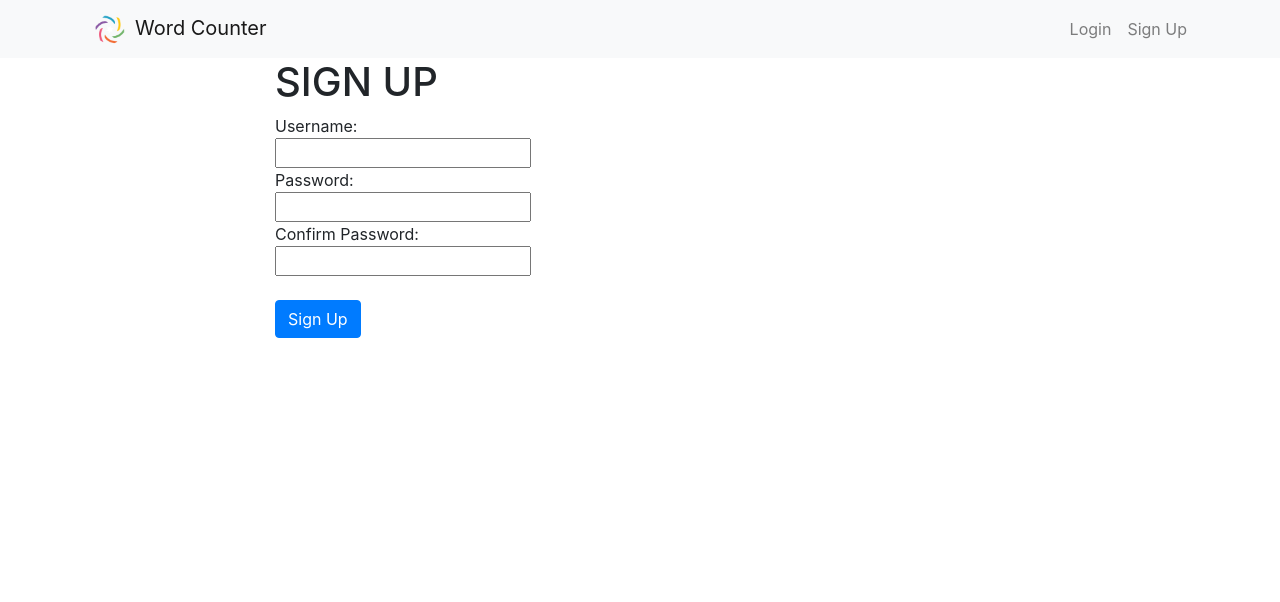
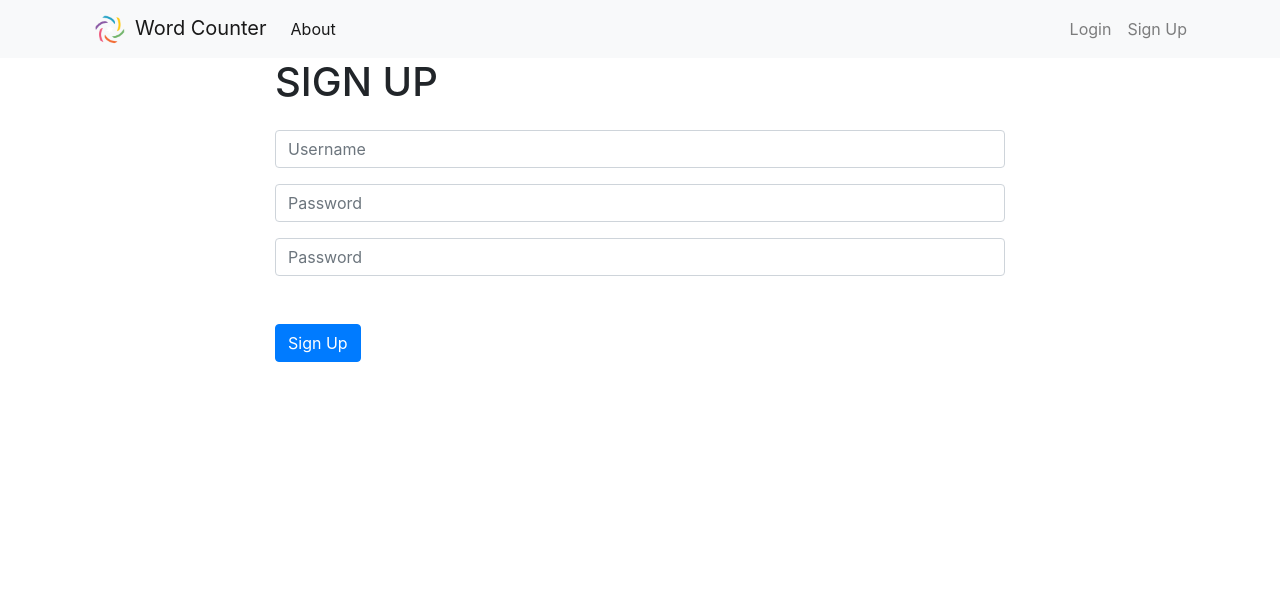
Before and after one commit to trusilov/wordcounter, a Django app: page /accounts/signup in a window 1280 px wide. Shown: the top 602 px of the page. Run offline with Django 3.2, Linux system fonts and the light colour scheme; some libraries are stand-ins or nearby versions.

Commit message:
fix frontend

```diff
--- a/counter/views.py
+++ b/counter/views.py
@@ -1,7 +1,9 @@
 from django.shortcuts import render
 import operator
+from django.contrib.auth.decorators import login_required
 
 
+@login_required(login_url='/accounts/signup')
 def home(request):
     return render(request, 'counter/home.html')
 
--- a/templates/accounts/signup.html
+++ b/templates/accounts/signup.html
@@ -4,30 +4,55 @@
 
 {% block content %}
     {% if error %}
-        {{ error }}
-        <br>
-        <br>
+        <div class="container pt-5">
+            <div class="alert alert-danger" role="alert">
+        <strong>Oops.</strong> {{ error }}
+        </div>
+        </div>
+
     {% endif %}
 
 
     <h1>SIGN UP</h1>
 
+
     <form action="{% url 'signup' %}" method="POST">
-        {% csrf_token %}
-        Username:
-        <br>
-        <input type="text" name="username">
-        <br>
-        Password:
-        <br>
-        <input type="password" name="password1">
-        <br>
-        Confirm Password:
-        <br>
-        <input type="password" name="password2">
-        <br>
-        <br>
-        <input class="btn btn-primary" type="submit" value="Sign Up">
+    {% csrf_token %}
+        <div class="from-group-row pt-3">
+            <input type="text" class="form-control" id="username" name="username" placeholder="Username">
+        </div>
+    <div class="from-group-row pt-3">
+            <input type="password" class="form-control" id="password1" name="password1" placeholder="Password">
+        </div>
+         <div class="from-group-row pt-3">
+            <input type="password" class="form-control" id="password2" name="password2" placeholder="Password">
+        </div>
+    <div class="form-group row pt-5">
+
+        <div class="col-sm-10">
+      <button type="submit" class="btn btn-primary" value="Sign In">Sign Up</button>
+        </div>
+    </div>
+
     </form>
 
+
+{#    <form action="{% url 'signup' %}" method="POST">#}
+{#        {% csrf_token %}#}
+{#        Username:#}
+{#        <br>#}
+{#        <input type="text" name="username">#}
+{#        <br>#}
+{#        Password:#}
+{#        <br>#}
+{#        <input type="password" name="password1">#}
+{#        <br>#}
+{#        Confirm Password:#}
+{#        <br>#}
+{#        <input type="password" name="password2">#}
+{#        <br>#}
+{#        <br>#}
+{#        <input class="btn btn-primary" type="submit" value="Sign Up">#}
+{#    </form>#}
+
 {% endblock content %}
--- a/templates/base.html
+++ b/templates/base.html
@@ -22,20 +22,29 @@
   <header>
       <nav class="navbar navbar-expand-lg navbar-light bg-light">
           <div class="container">
-      <a class="navbar-brand" href="">
+      <a class="navbar-brand" href="{% url 'home' %}">
           <img src="{% static 'img/logo.png' %}" class="d-inline-block align-top" height="32" width="50">Word Counter</a>
       <button class="navbar-toggler" type="button" data-toggle="collapse" data-target="#navbarNavAltMarkup"
               aria-controls="navbarNavAltMarkup" aria-expanded="false" aria-label="Toggle navigation">
         <span class="navbar-toggler-icon"></span>
       </button>
           <div class="collapse navbar-collapse" id="navbarNavAltMarkup">
+            <ul class="navbar-nav mr-auto">
+                <li class="nav-item active">
+                    <a class="nav-link" href="{% url 'about' %}">About </a>
+                </li>
+            </ul>
+
             <div class="navbar-nav ml-auto">
 
+
                 {% if user.is_authenticated %}
-                    <a class="nav-item nav-link" href="#">Create</a>
-
                     <a class="nav-item nav-link"
-                       href="#">Logout</a>
+                       href="javascript:{document.getElementById('logout').submit()}" onclick="">Logout</a>
+                    <form action="{% url 'logout' %}" id="logout" method="POST">
+                    {% csrf_token %}
+                        <input type="hidden">
+                    </form>
 
                 {% else %}
                     <a class="nav-item nav-link" href="{% url 'login' %}">Login</a>
--- a/templates/counter/about.html
+++ b/templates/counter/about.html
@@ -0,0 +1,6 @@
+{% extends 'base.html' %}
+
+{% block content %}
+<h1>Trusilov Oleksandr</h1>
+    <h2>Word Counter</h2>
+{% endblock content %}
```
Also changed, not shown: templates/accounts/login.html (+19 -15 lines), templates/counter/home.html (+18 -17 lines).
